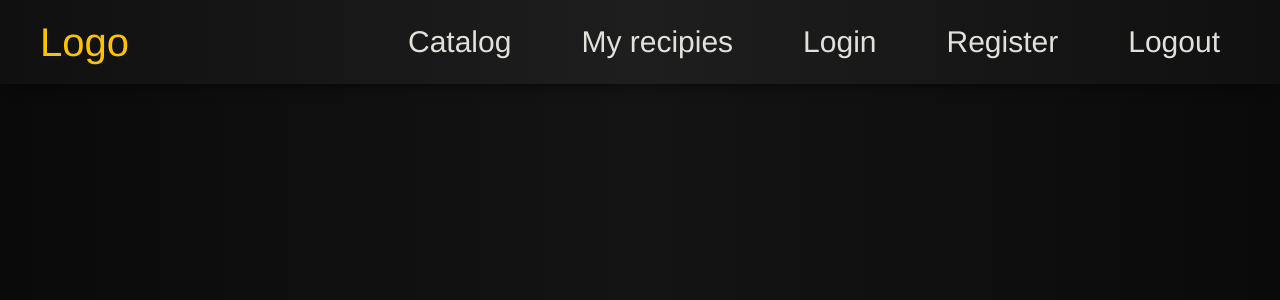
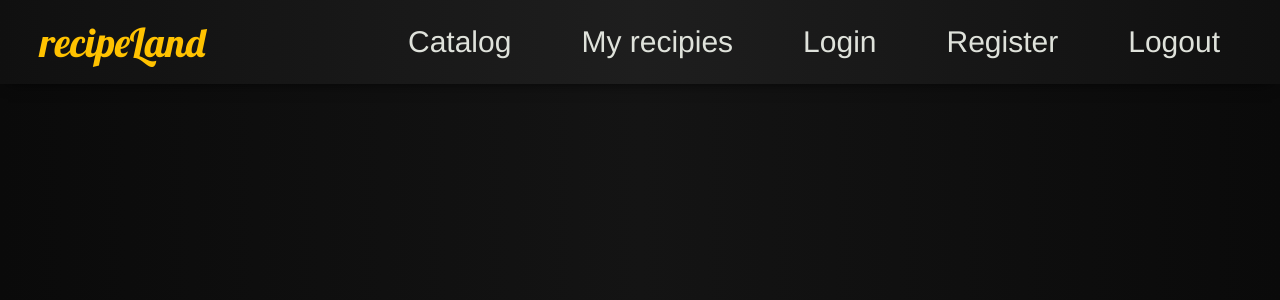
Before and after one commit to grishO92/recipe-app, a React (Create React App) app: page / in a window 1280 px wide. Shown: the top 300 px of the page. Built offline with nearby package versions, Linux system fonts and the light colour scheme.

Commit message:
added logo and color tweaks

```diff
--- a/src/App.css
+++ b/src/App.css
@@ -1,3 +1,5 @@
+@import url('https://fonts.googleapis.com/css2?family=Lobster&display=swap');
+
 body {
   font-family: Helvetica, sans-serif;
   margin: 0 auto;
--- a/src/components/Header/Header.js
+++ b/src/components/Header/Header.js
@@ -4,7 +4,7 @@
 export const Header = () => {
   return (
     <NavWrapper>
-      <Logo>Logo</Logo>
+      <Logo>recipeLand</Logo>
       <NavBtns>
         <NavLink className="btn" to="/catalog">
           Catalog
@@ -46,9 +46,10 @@
   );
 `;
 
-const Logo = styled.a`
+const Logo = styled.div`
+  font-size: 40px;
   color: rgb(255, 194, 0);
-  font-size: 40px;
+  font-family: 'Lobster', cursive;
 `;
 
 const NavBtns = styled.nav`
--- a/src/components/Partial/RecipeCard.js
+++ b/src/components/Partial/RecipeCard.js
@@ -60,7 +60,7 @@
     }
     .btn {
       padding: 0.4rem;
-      color: #080808;
+      color: #191919;
       text-decoration: none;
       border-radius: 0.5rem;
       /* border: 0.1rem solid #fff055; */
```
